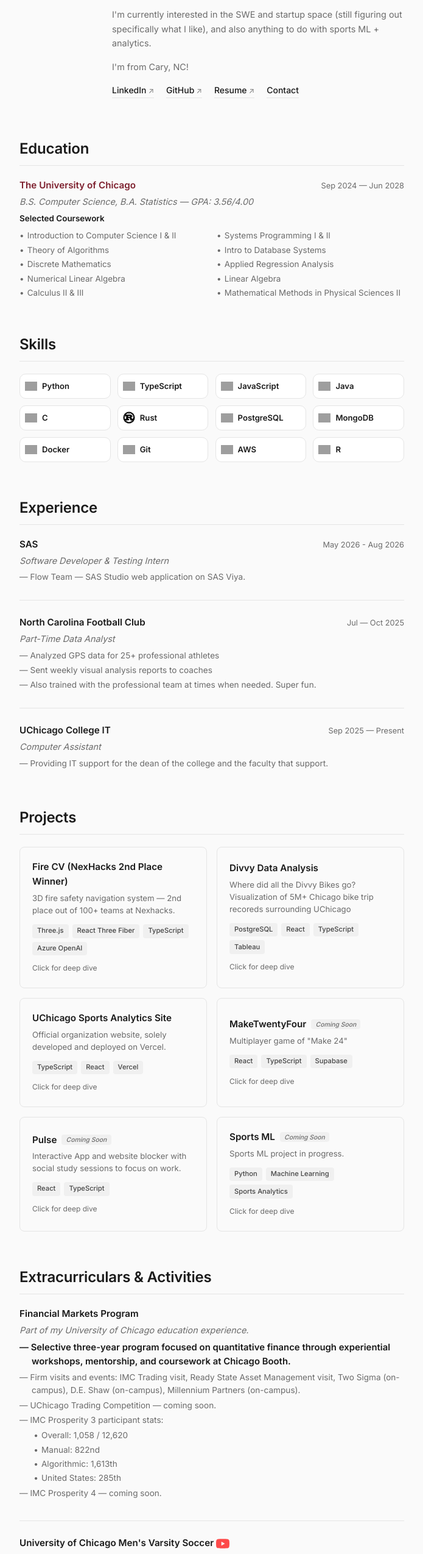
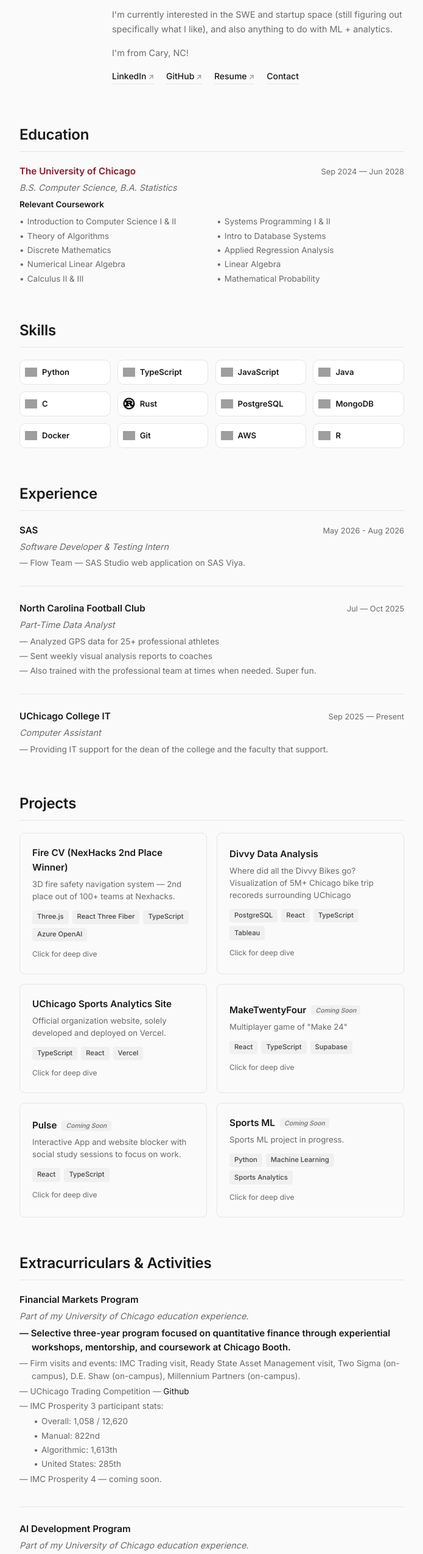
Before and after one commit to ewu47/portfolio, a React (Vite) app: page / in a window 1280 px wide. Shown: the part 243-2792 px from the top of the page at 61% size, without its empty margins (292-987 px from the left). Built offline with nearby package versions, Linux system fonts and the light colour scheme; grey boxes are pictures that could not be loaded.

Commit message:
updated page

```diff
--- a/src/App.tsx
+++ b/src/App.tsx
@@ -252,7 +252,7 @@
             Hello there! I'm Edward <strong>(Eddie)</strong> Wu, a 2nd year sophomore studying CS (spec. leaning towards ML) and Statistics at UChicago.
           </p>
           <p className="bio">
-            I'm currently interested in the SWE and startup space (still figuring out specifically what I like), and also anything to do with sports ML + analytics.
+            I'm currently interested in the SWE and startup space (still figuring out specifically what I like), and also anything to do with ML + analytics.
           </p>
           <p className="bio">
             I'm from Cary, NC!
@@ -281,8 +281,8 @@
               <h3 className="education-school">The University of Chicago</h3>
               <span className="exp-date">Sep 2024 — Jun 2028</span>
             </div>
-            <p className="exp-role">B.S. Computer Science, B.A. Statistics — GPA: 3.56/4.00</p>
-            <p className="coursework-label">Selected Coursework</p>
+            <p className="exp-role">B.S. Computer Science, B.A. Statistics</p>
+            <p className="coursework-label">Relevant Coursework</p>
             <ul className="coursework-grid">
               <li>Introduction to Computer Science I &amp; II</li>
               <li>Systems Programming I &amp; II</li>
@@ -293,7 +293,7 @@
               <li>Numerical Linear Algebra</li>
               <li>Linear Algebra</li>
               <li>Calculus II &amp; III</li>
-              <li>Mathematical Methods in Physical Sciences II</li>
+              <li>Mathematical Probability</li>
             </ul>
           </div>
         </div>
@@ -389,7 +389,7 @@
             <ul className="exp-bullets education-highlights">
               <li className="financial-program">Selective three-year program focused on quantitative finance through experiential workshops, mentorship, and coursework at Chicago Booth.</li>
               <li>Firm visits and events: IMC Trading visit, Ready State Asset Management visit, Two Sigma (on-campus), D.E. Shaw (on-campus), Millennium Partners (on-campus).</li>
-              <li>UChicago Trading Competition — coming soon.</li>
+              <li>UChicago Trading Competition — <a href = "https://github.com/ewu47/UTC-Chicago6-Case1"> Github</a></li>
               <li>
                 IMC Prosperity 3 participant stats:
                 <ul className="financial-stats">
@@ -400,6 +400,18 @@
                 </ul>
               </li>
               <li>IMC Prosperity 4 — coming soon.</li>
+            </ul>
+          </div>
+          <div className="experience-item">
+            <div className="exp-header">
+              <h3><a href="https://github.com/NickRoss/2026-AI-Development" target="_blank" rel="noopener noreferrer">AI Development Program</a></h3>
+            </div>
+            <p className="exp-role">Part of my University of Chicago education experience.</p>
+            <ul className="exp-bullets education-highlights">
+              <li className="financial-program">Four-part workshop series through UChicago's Career Advancement Office and Data Science Institute, focused on practical AI development for advanced undergraduates.</li>
+              <li>Covered AI coding foundations, cost estimation, context engineering, prompt optimization, and AI agent architecture.</li>
+              <li>Built increasingly sophisticated AI systems through a resume screening case study using Python and Jupyter notebooks.</li>
+              <li>Topics included agent loop patterns, function calling, production monitoring, safety, and human-in-the-loop design.</li>
             </ul>
           </div>
           <div className="experience-item">
@@ -456,7 +468,8 @@
             <p className="exp-role">Analyst</p>
             <ul className="exp-bullets">
               <li>Premier quantitative finance organization</li>
-              <li>Learning a lot about quant finance. Project coming soon...</li>
+              <li>Learning a lot about quant finance.</li>
+              <li>Link to our <a href = "https://docs.google.com/presentation/d/1yVVAp8s33R_kL2M4fORnC-Rg09f8YG8wceOx2IToF3s/edit?usp=sharing"> project! </a> </li>
             </ul>
           </div>
           <div className="experience-item">
@@ -491,13 +504,14 @@
           <div className="experience-item">
             <h3>Marathon (Untrained)</h3>
             <ul className="exp-bullets">
-              <li>5 hr 30 min. Terrible time, I know.</li>
+              <li>5 hr 30 min. Excited for the next!</li>
             </ul>
           </div>
           <div className="experience-item">
             <h3>Duke and Tottenham Hotspurs fan</h3>
             <ul className="exp-bullets">
               <li>NCAA Champions and Champions League incoming.</li>
+              <li>Update: We sold the NCAA and Spurs might be getting relegated...</li>
             </ul>
           </div>
         </div>
@@ -507,7 +521,7 @@
         <h2>Let's Connect!</h2>
         <div className="contact-cta">
           <p>
-            Open to software engineering, product-minded internships, startup opportunities, and cool ideas in sports analytics.
+            Open to software engineering, product-minded internships, startup opportunities, research, and cool projects.
           </p>
           <form className="contact-form" onSubmit={handleContactSubmit}>
             <div className="contact-field">
```
